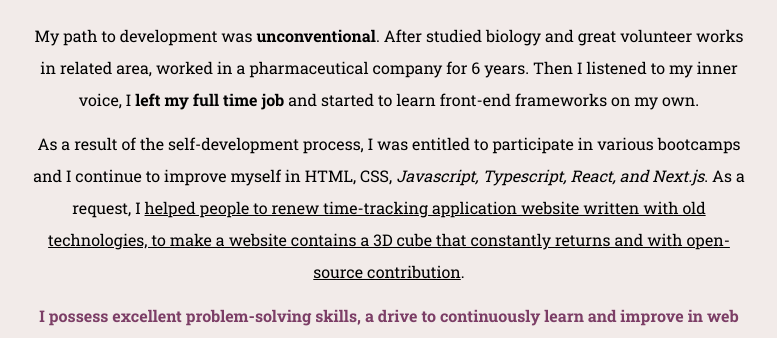
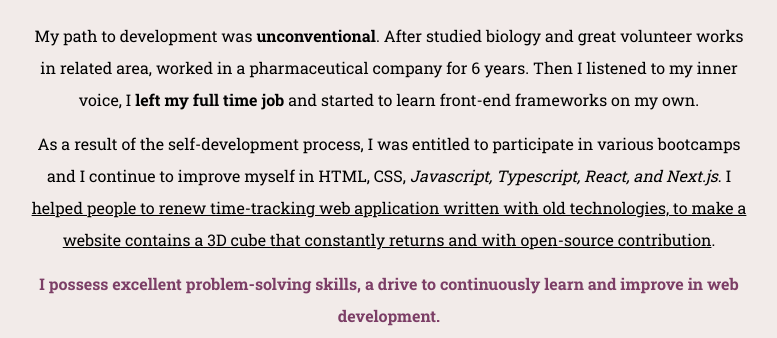
Before and after one commit to sesamemaki/portfolio, a Next.js app: page / in a window 1280 px wide. Shown: the part 1020-1358 px from the top of the page, without its empty margins (251-1028 px from the left). Built offline with nearby package versions, Linux system fonts and the light colour scheme; no server answers.

Commit message:
Fixed about section

```diff
--- a/components/about.tsx
+++ b/components/about.tsx
@@ -40,10 +40,9 @@ export default function About() {
         <span className="italic">
           Javascript, Typescript, React, and Next.js
         </span>
-        . As a request, I{" "}
+        . I{" "}
         <span className="underline">
-          helped people to renew time-tracking application website written with
-          old technologies, to make a website contains a 3D cube that constantly returns and with open-source contribution
+          helped people to renew time-tracking web application written with old technologies, to make a website contains a 3D cube that constantly returns and with open-source contribution
         </span>
         .
       </p>
```
